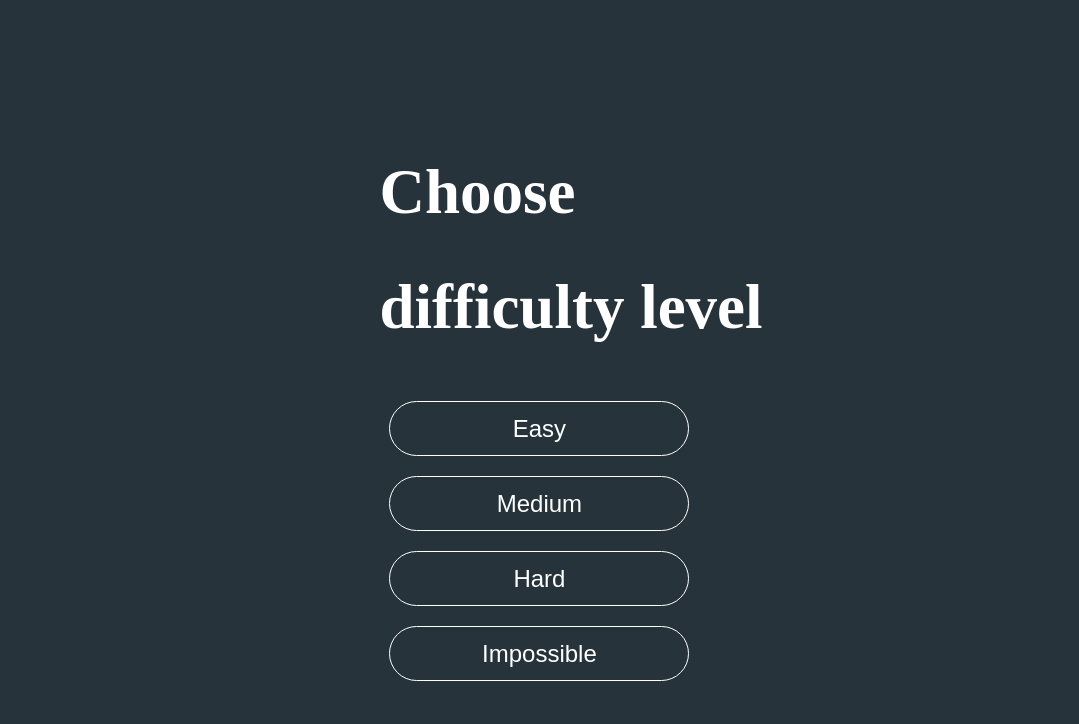
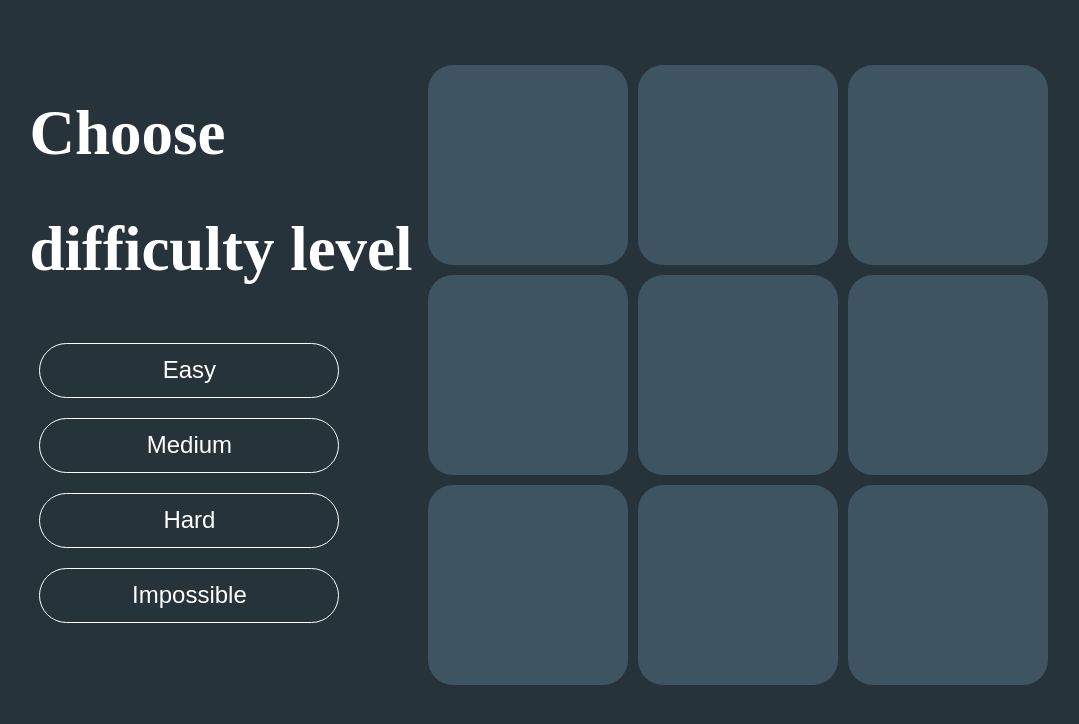
Before and after one commit to williamantoline/ai-project-frontend, a React (Create React App) app: page / in a window 1280 px wide. Shown: the top 724 px of the page, without its empty margins (69-1148 px from the left). Built offline with nearby package versions, Linux system fonts and the light colour scheme.

Commit message:
update box tic tac toe

```diff
--- a/src/pages/Home.tsx
+++ b/src/pages/Home.tsx
@@ -1,3 +1,4 @@
+import { wrap } from "module";
 import Button from "../element/button";
 import { css } from "../styles/styles";
 
@@ -62,7 +63,23 @@ export default function Home(props: Props) {
                             }}>Impossible</Button>
                     </div>
                 </div>
-                <div className={styles.leftbox()}></div>
+                <div className={styles.leftbox()}>
+                    <div className={styles.wrapper()}>
+                        <div className={styles.box()}></div>
+                        <div className={styles.box()}></div>
+                        <div className={styles.box()}></div>
+                    </div>
+                    <div className={styles.wrapper()}>
+                        <div className={styles.box()}></div>
+                        <div className={styles.box()}></div>
+                        <div className={styles.box()}></div>
+                    </div>
+                    <div className={styles.wrapper()}>
+                        <div className={styles.box()}></div>
+                        <div className={styles.box()}></div>
+                        <div className={styles.box()}></div>
+                    </div>
+                </div>
             </div>
         </div>
     </>;
@@ -86,7 +103,11 @@ const styles = {
         justifyContent: "center",
         alignItems: "center",
     }),
-    leftbox: css({}),
+    leftbox: css({
+        width: 700,
+        height: 700,
+        display: 'inline'
+    }),
     top: css({
         color: 'white',
         fontSize: 42,
@@ -94,4 +115,18 @@ const styles = {
         margin: 0
     }),
     bottom: css({}),
+    wrapper: css({
+        margin: 0,
+        padding: 10,
+        width: 660,
+        height: 210,
+        display: "flex"
+    }),
+    box: css({
+        width: 200,
+        height: 200,
+        backgroundColor: '#3E5461',
+        borderRadius: 25,
+        margin: 5,
+    })
 }
```
